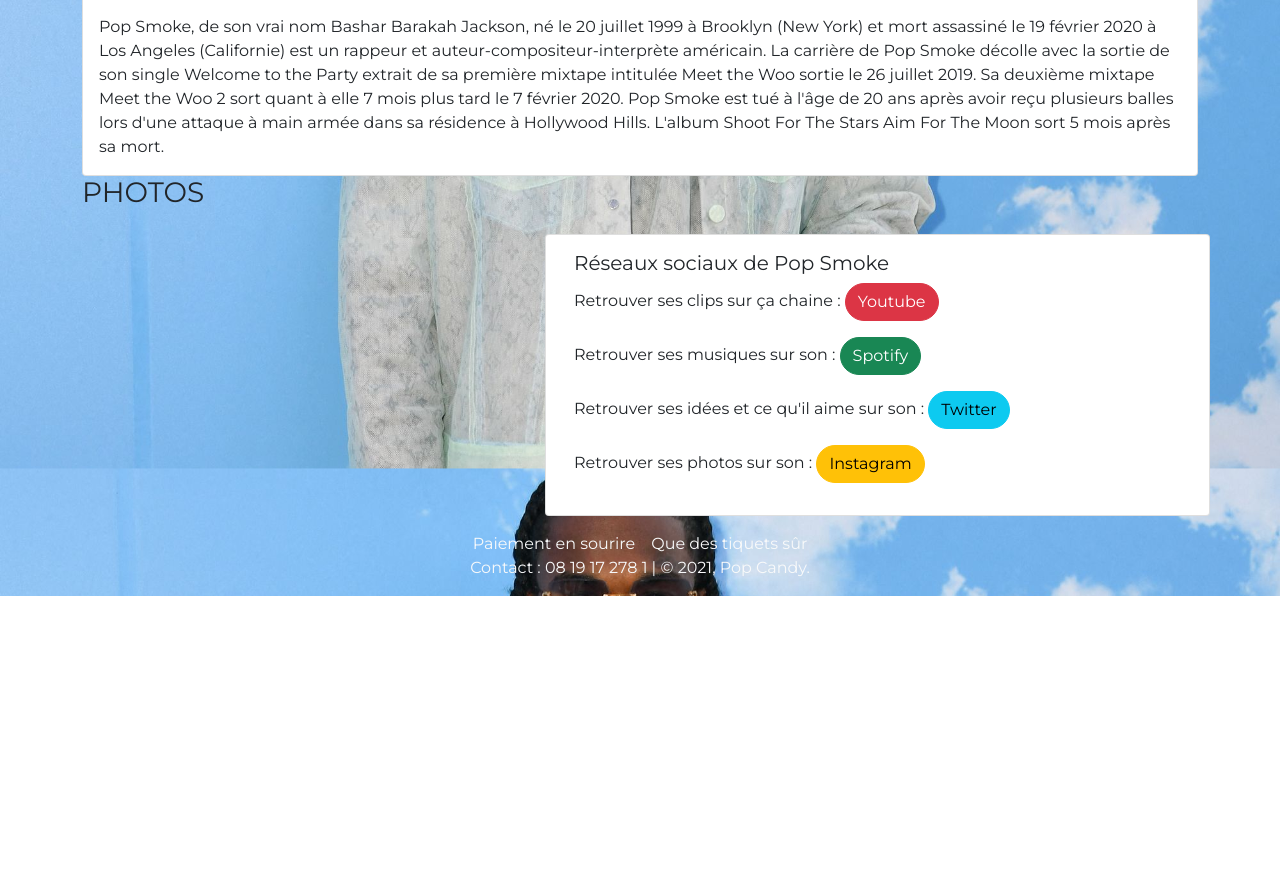
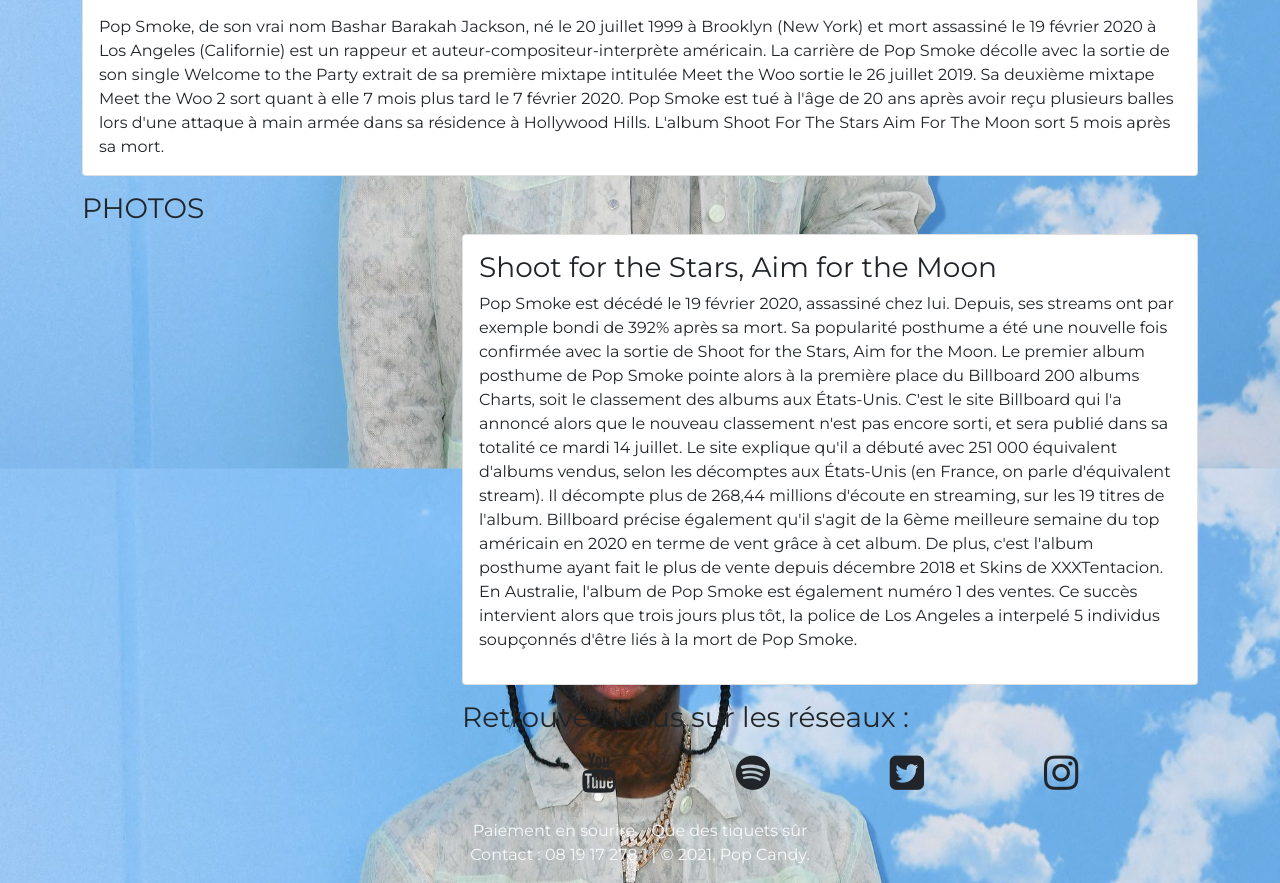
Before and after one commit to galliot-arthur/pope_candy_tickets_plateforme, a PHP site: template src/View/Artists/popecandy.html.twig in a window 1280 px wide. Shown: the part 384-1267 px from the top of the page. Before the commit the page ends 980 px from the top, so only its background shows below. Run offline with PHP 8.4, Linux system fonts and the light colour scheme; the template is opened without the code that fills it, so the values that code supplies are empty; some libraries are stand-ins or nearby versions.

Commit message:
édit du partial réseaux sociaux

```diff
--- a/src/View/Artists/popecandy.html.twig
+++ b/src/View/Artists/popecandy.html.twig
@@ -14,28 +14,30 @@
 			Pop Smoke est tué à l'âge de 20 ans après avoir reçu plusieurs balles lors d'une attaque à main armée dans sa résidence à Hollywood Hills. L'album Shoot For The Stars Aim For The Moon sort 5 mois après sa mort.
 		</div>
 	</div>
-    <h3>PHOTOS</h3>
+    <h3 class="mt-3">PHOTOS</h3>
 	<div class="row justify-content-start">
-		<div class="col-md-5">
+		<div class="col-md-4 mb-5">
 			{% include '_partials/_carousel.html.twig' %}
 		</div>
+		<div class="col-md-8">
+			<div class="card mb-3">
+				<div class="card-body">
+					<h3>Shoot for the Stars, Aim for the Moon</h3>
+					<p>Pop Smoke est décédé le 19 février 2020, assassiné chez lui. Depuis, ses streams ont par exemple bondi de 392% après sa mort. Sa popularité posthume a été une nouvelle fois confirmée avec la sortie de Shoot for the Stars, Aim for the Moon.
+
+Le premier album posthume de Pop Smoke pointe alors à la première place du Billboard 200 albums Charts, soit le classement des albums aux États-Unis. C'est le site Billboard qui l'a annoncé alors que le nouveau classement n'est pas encore sorti, et sera publié dans sa totalité ce mardi 14 juillet.
+
+Le site explique qu'il a débuté avec 251 000 équivalent d'albums vendus, selon les décomptes aux États-Unis (en France, on parle d'équivalent stream). Il décompte plus de 268,44 millions d'écoute en streaming, sur les 19 titres de l'album.
+
+Billboard précise également qu'il s'agit de la 6ème meilleure semaine du top américain en 2020 en terme de vent grâce à cet album. De plus, c'est l'album posthume ayant fait le plus de vente depuis décembre 2018 et Skins de XXXTentacion.
+
+En Australie, l'album de Pop Smoke est également numéro 1 des ventes.
+
+Ce succès intervient alors que trois jours plus tôt, la police de Los Angeles a interpelé 5 individus soupçonnés d'être liés à la mort de Pop Smoke.</p>
+				</div>
+			</div>
+			<h3>Retrouvez Nous sur les réseaux :</h3>
+			{% include '_partials/_socials.html.twig' %}
+		</div>
 	</div>
-	<div class="card col-md-7 w-md-50 h-md-50 w-sm-100 mt-sm-3 ">
-  		<div class="card-body ">
-    		<h5 class="card-title">Réseaux sociaux de Pop Smoke</h5>
-			<p>
-    			Retrouver ses clips sur ça chaine : <a href="https://www.youtube.com/channel/UCSaPKJpNd-Mkm6hhelIYSlQ" class="btn btn-danger rounded-pill noUnderline">Youtube</a>
-			</p>
-			<p>
-    			Retrouver ses musiques sur son : <a href="https://open.spotify.com/artist/0eDvMgVFoNV3TpwtrVCoTj?si=IIQHWC-wRYWGfnsA7DC1eA&dl_branch=1" class="btn btn-success rounded-pill noUnderline">Spotify</a>
-			</p>
-			<p>
-    			Retrouver ses idées et ce qu'il aime sur son : <a href="https://twitter.com/POPSMOKE10?s=20" class="btn btn-info rounded-pill noUnderline">Twitter</a>
-			</p>
-			<p>
-    			Retrouver ses photos sur son : <a href="https://www.instagram.com/realpopsmoke/" class="btn btn-warning rounded-pill noUnderline">Instagram</a>
-			</p>
-  		</div>
-	</div>
-
 {% endblock %}
--- a/src/View/Venue/add.html.twig
+++ b/src/View/Venue/add.html.twig
@@ -2,10 +2,6 @@
 
 {% block content %}
   <h1>Ajoutez une salle de concert</h1>
-
-  {# <div class="d-flex justify-content-center mb-3">
-        <a class="btn btn-dark m-1" href="/venue/index">Index Salles</a>
-    </div>#}
 
     <form method="post">
     <input type="hidden" value="{{ venue.id }}" name="id">
--- a/src/View/Venue/edit.html.twig
+++ b/src/View/Venue/edit.html.twig
@@ -2,11 +2,6 @@
 
 {% block content %}
     <h1>Editer {{ venue.title }}</h1>
-
-    <div class="d-flex justify-content-center mb-3">
-        <a class="btn btn-dark m-1" href="/venue/index">Index Salles</a>
-        <a class="btn btn-dark m-1" href="/venue/show/{{ venue.id }}">Retour</a>
-    </div>
 
     <form method="post">
         <input type="hidden" value="{{ venue.id }}" name="id">
--- a/src/View/Venue/show.html.twig
+++ b/src/View/Venue/show.html.twig
@@ -1,11 +1,6 @@
 {% extends 'layout.html.twig' %}
 
 {% block content %}
-    <div class="d-flex justify-content-center">
-        <a class="btn btn-dark m-1" href="/venue/edit/{{ venue.id }}">Editer</a>
-        <a class="btn btn-dark m-1" href="/venue/delete/{{venue.id}}">Supprimer</a>
-        <a class="btn btn-dark m-1" href="/home/admin">Administration</a>
-    </div>
 
     <h1>{{ venue.title }}</h1>
 
--- a/src/View/_partials/_carousel.html.twig
+++ b/src/View/_partials/_carousel.html.twig
@@ -1,25 +1,63 @@
-<div id="carouselExampleFade" class="carousel slide carousel-fade" data-bs-ride="carousel" style="opacity:1;">
-
-
-
+<div
+  id="carouselExampleFade"
+  class="carousel slide carousel-fade"
+  data-bs-ride="carousel"
+  style="opacity:1;">
   <div class="carousel-inner">
       {% for picture in pictures %}
-      <div class="carousel-item {{ loop.first ? " active" : " " }}">
-        <img src="/assets/images/photos/{{ picture.id }}.jpg" class="d-block w-100 imgCover myBorderRadius border border-secondary" alt="{{ picture.alt }}">
-        <div class="carousel-caption d-none d-md-block">
-          <h2 class="text-light">Pop Candy</h2>
-          <button type="button" class="btn btn-light rounded-pill"><a class="noUnderline" href="/candy_show/index">Réserver</a></button>
+        <div
+          class="carousel-item {{ loop.first ?
+          " active" :
+          " " }}">
+          <img
+            src="/assets/images/photos/{{ picture.id }}.jpg"
+            class="d-block w-100 imgCover myBorderRadius"
+            alt="{{ picture.alt }}">
+          <div
+            class="carousel-caption d-none d-md-block">
+            <h2 class="text-light">
+              Pop Candy
+              </h2>
+            <button
+              type="button"
+              class="btn btn-light rounded-pill">
+              <a
+                class="noUnderline"
+                href="/candy_show/index">
+                Réserver
+              </a>
+              </button>
           </div>
         </div>
       {% endfor %}
 
-  <button class="carousel-control-prev" type="button" data-bs-target="#carouselExampleFade" data-bs-slide="prev">
-    <span class="carousel-control-prev-icon" aria-hidden="true"></span>
-    <span class="visually-hidden">Previous</span>
+    <button
+      class="carousel-control-prev"
+      type="button"
+      data-bs-target="#carouselExampleFade"
+      data-bs-slide="prev">
+      <span
+        class="carousel-control-prev-icon"
+        aria-hidden="true">
+        </span>
+      <span
+        class="visually-hidden">
+        Previous
+        </span>
     </button>
-  <button class="carousel-control-next" type="button" data-bs-target="#carouselExampleFade" data-bs-slide="next">
-    <span class="carousel-control-next-icon" aria-hidden="true"></span>
-    <span class="visually-hidden">Next</span>
+    <button
+      class="carousel-control-next"
+      type="button"
+      data-bs-target="#carouselExampleFade"
+      data-bs-slide="next">
+        <span
+          class="carousel-control-next-icon"
+          aria-hidden="true">
+          </span>
+        <span
+          class="visually-hidden">
+          Next
+          </span>
     </button>
-
   </div>
+</div>
--- /dev/null
+++ b/src/View/_partials/_socials.html.twig
@@ -0,0 +1,28 @@
+<div class="d-flex justify-content-evenly align-items-center">
+	<a
+		title="Pope Candy sur Youtube"
+		href="https://www.youtube.com/channel/UCSaPKJpNd-Mkm6hhelIYSlQ"
+		class="noUnderline text-dark fs-1">
+		<i class="fa fa-youtube" aria-hidden="true"></i>
+	</a>
+	<a
+		title="Pope Candy sur Spotify"
+		href="https://open.spotify.com/artist/0eDvMgVFoNV3TpwtrVCoTj?si=IIQHWC-wRYWGfnsA7DC1eA&dl_branch=1"
+		class="noUnderline text-dark fs-1">
+		<i class="fa fa-spotify" aria-hidden="true"></i>
+	</a>
+	<a
+		title="Pope Candy sur Twitter"
+		href="https://twitter.com/POPSMOKE10?s=20"
+		class="noUnderline text-dark fs-1">
+		<i class="fa fa-twitter-square" aria-hidden="true">
+		</i>
+	</a>
+	<a
+		title="Pope Candy sur Instagram"
+		href="https://www.instagram.com/realpopsmoke/"
+		class="noUnderline text-dark fs-1">
+		<i class="fa fa-instagram">
+		</i>
+	</a>
+</div>
--- a/src/View/layout.html.twig
+++ b/src/View/layout.html.twig
@@ -7,7 +7,7 @@
 
     <title>{% block title %}{% endblock %}</title>
     <link href="https://cdn.jsdelivr.net/npm/bootstrap@5.1.1/dist/css/bootstrap.min.css" rel="stylesheet" integrity="sha384-F3w7mX95PdgyTmZZMECAngseQB83DfGTowi0iMjiWaeVhAn4FJkqJByhZMI3AhiU" crossorigin="anonymous">
-
+    <link rel="stylesheet" href="https://cdnjs.cloudflare.com/ajax/libs/font-awesome/4.7.0/css/font-awesome.min.css">
     <link rel="stylesheet" href="/assets/css/style.css">
 
     {% block stylesheet %}{% endblock %}
```
Also changed, not shown: src/View/Home/index.html.twig (+5 -2 lines), 1 other file. Lines whose indentation alone changed are shown as unchanged.
